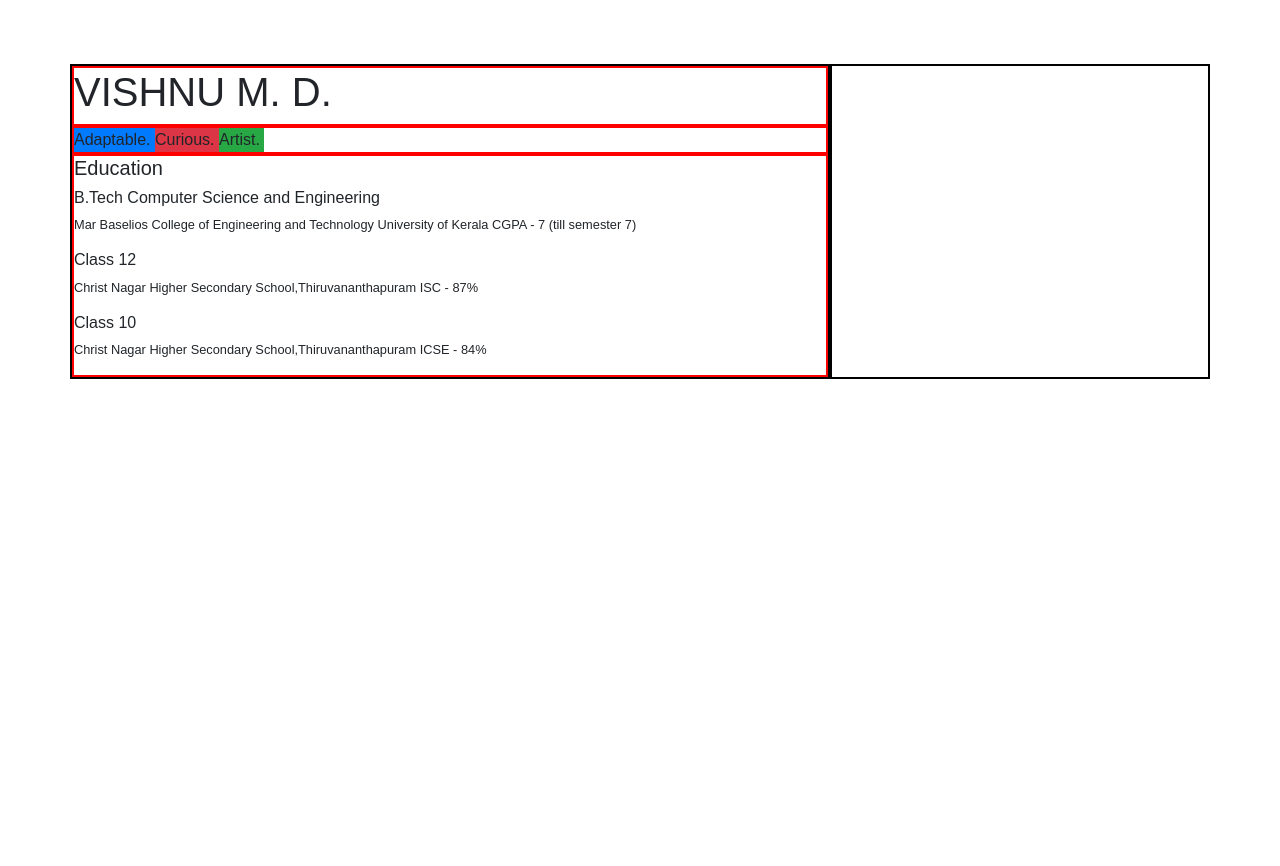
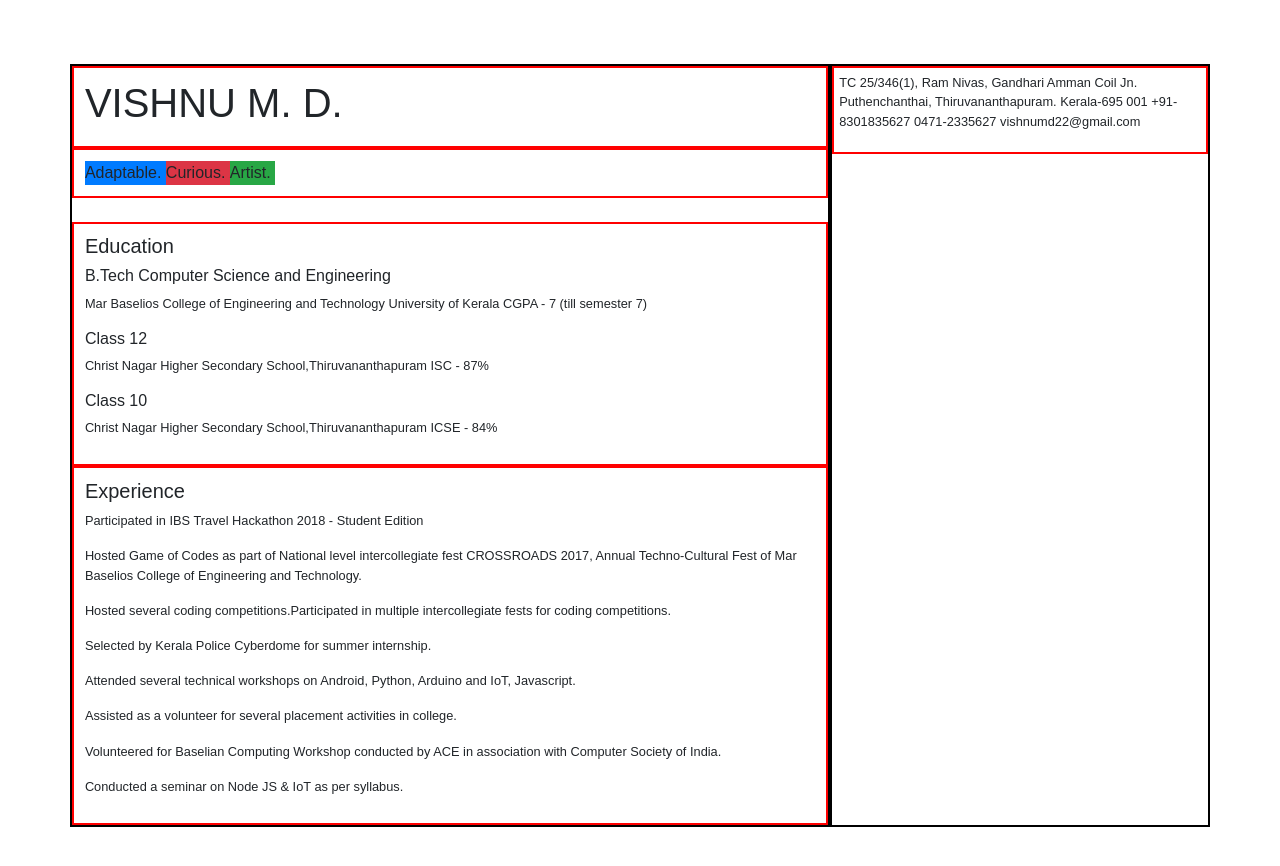
Before and after one commit to vishnumd22/portfolio, a plain HTML site: page portfolio.html in a window 1280 px wide. Before the commit the page ends 800 px from the top, so only its background shows below. Drawn offline with nearby package versions, Linux system fonts and the light colour scheme.

Commit message:
some more changes and right side added

```diff
--- a/portfolio.html
+++ b/portfolio.html
@@ -21,9 +21,10 @@
 		}
 		.r{
 			border: solid 2px red;
+			padding: 1.5%;
 		}
 		body{
-			margin:5%;
+			margin: 5%;
 			font-family: Arial;
 		}
 		p{
@@ -53,7 +54,7 @@
 	  			<div class="bg-success">Artist.&nbsp;</div>
 	  		</div>
 
-
+			<br>
 
 	  		<div class="r row">
 	  			<h5 class="">Education</h5>
@@ -87,9 +88,34 @@
 
 	 		</div>
 
+	 		<div class="r row">
+	 			<h5 class="">Experience</h5>
+
+					<div class="col-12">
+						<div class="row">
+							<p>Participated in IBS Travel Hackathon 2018 - Student Edition</p>
+							<p>Hosted Game of Codes as part of National level intercollegiate fest CROSSROADS 2017, Annual Techno-Cultural Fest of Mar Baselios College of Engineering and Technology.</p>
+							<p>Hosted several coding competitions.</p>
+							<p>Participated in multiple intercollegiate fests for coding competitions.</p>
+							<p>Selected by Kerala Police Cyberdome for summer internship.</p>
+							<p>Attended several technical workshops on Android, Python, Arduino and IoT, Javascript.</p>
+							<p>Assisted as a volunteer for several placement activities in college.</p>
+							<p>Volunteered for Baselian Computing Workshop conducted by ACE in association with Computer Society of India.</p>
+							<p>Conducted a seminar on Node JS & IoT as per syllabus.</p>
+						</div>
+					</div>
+
+	 		</div>
+
 	  </div>
 
-	  <div class="b col-md-4"></div>
+	  <div class="b col-md-4">
+
+	  	<div class="r row">
+	  		<p> TC 25/346(1), Ram Nivas, Gandhari Amman Coil Jn. Puthenchanthai, Thiruvananthapuram. Kerala-695 001 +91-8301835627 0471-2335627 vishnumd22@gmail.com </p>
+	  	</div>
+
+	  </div>
 
 	</div>
 
```
